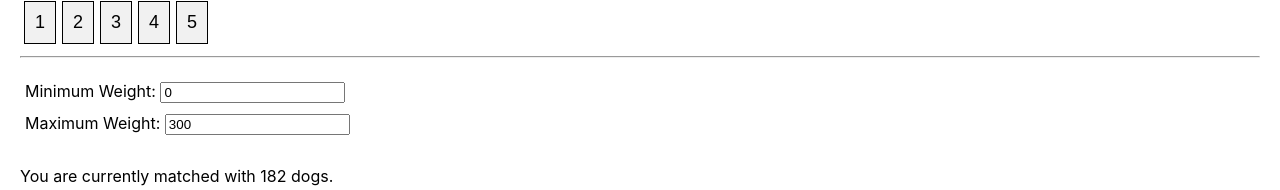
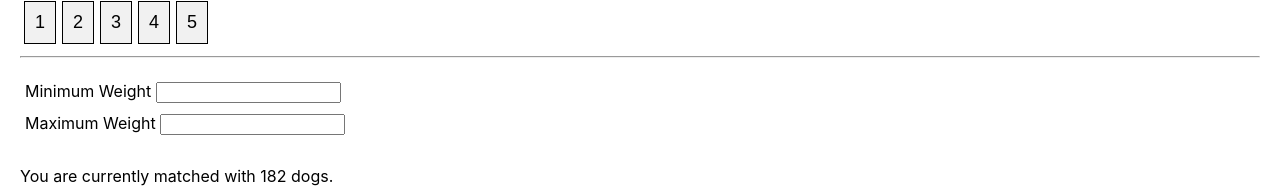
Before and after one commit to dmegbert/react-findapet, a React (Create React App) app: page / in a window 1280 px wide. Shown: the part 822-1012 px from the top of the page. Built offline with nearby package versions, Linux system fonts and the light colour scheme.

Commit message:
All the hooks are working

```diff
--- a/package.json
+++ b/package.json
@@ -3,7 +3,7 @@
   "version": "0.1.0",
   "private": true,
   "dependencies": {
-    "axios": "^0.18.0",
+    "axios": "^0.18.1",
     "prettier": "^1.18.2",
     "react": "^16.8.4",
     "react-dom": "^16.8.4",
--- a/src/App.js
+++ b/src/App.js
@@ -81,76 +81,52 @@ let myAnswers = [
   },
 ]
 
-function setInitialAnswers(questions) {
-  let initialAnswers = []
-  for (let i = 0; i < questions.length; i++) {
-    let answer = {
-      1: false,
-      2: false,
-      3: false,
-      4: false,
-      5: false,
-    }
-    initialAnswers = initialAnswers.concat(answer)
-  }
-  return initialAnswers
+// function setInitialAnswers(questions) {
+//   let initialAnswers = []
+//   for (let i = 0; i < questions.length; i++) {
+//     let answer = {
+//       1: false,
+//       2: false,
+//       3: false,
+//       4: false,
+//       5: false,
+//     }
+//     initialAnswers = initialAnswers.concat(answer)
+//   }
+//   return initialAnswers
+// }
+
+const WeightMinAndMax = ({ label, weight, name, onChange }) => {
+
+  return (
+    <div>
+      <label>{label} </label>
+      <input
+        //value={weight}
+        type="number"
+        pattern="[0-9]*"
+        name={name}
+        onChange={onChange}
+      />
+    </div>
+  )
 }
 
 const App = () => {
-  const [{ minimum, maximum }, setWeight] = useState({
-    minimum: 0,
-    maximum: 300,
-  })
-  const [questions, setQuestions] = useState(myQuestions)
+  const [minimum, setWeightMinimum] = useState(0)
+  const [maximum, setWeightMaximum] = useState(300)
+  const [questions] = useState(myQuestions)
   const [answers, setAnswers] = useState(myAnswers)
-  //const initialAnswers = setInitialAnswers(myQuestions)
   const [breeds, setBreedInfo] = useState(null)
   const [breedCount, setBreedCount] = useState(182)
   const [showAllBreeds, setShowAllBreeds] = useState(false)
   const [showSingleBreedInfo, setShowSingleBreedInfo] = useState(false)
   const [singleBreedId, setSingleBreedId] = useState(null)
+  const [fetchData, setFetchData] = useState(false)
 
-  // useEffect(() => {
-  //
-  //     const weight = { minimum: 1, maximum: 300 }
-  //     const data = {
-  //       answers,
-  //       weight,
-  //     }
-  //     console.log(answers)
-  //     debugger
-  //
-  //     axios
-  //       .post(`${process.env.REACT_APP_BASE_URL}/dog/breed_count`, { data })
-  //       .then(res => {
-  //         setBreedInfo(res.data)
-  //         setBreedCount(Object.keys(res.data).length)
-  //       })
-  //       .catch(error => {
-  //         console.log(error)
-  //       })
-//
-      //   function getTenRandomBreeds(breeds) {
-      //   let tenBreeds = {}
-      //   let keys = Object.keys(breeds)
-      //   keys = shuffle(keys)
-      //   keys = keys.slice(0, 10)
-      //
-      //   for (let i = 0; i < 10; i++) {
-      //     tenBreeds[keys[i]] = breeds[keys[i]]
-      //   }
-      //
-      //   return tenBreeds
-      // }
+  useEffect(() => {
 
-      // if (breeds && !showAllBreeds && breedCount >= 10) {
-      //   let tenRandomBreeds = getTenRandomBreeds(breeds)
-      //   setBreedInfo(tenRandomBreeds)
-      // }
-  //   }, [breeds, breedCount, answers],
-  // )
-
-  function handleGetBreedCount() {
+    if (fetchData) {
       const weight = { minimum: minimum, maximum: maximum }
       const data = {
         answers,
@@ -160,13 +136,27 @@ const App = () => {
       axios
         .post(`${process.env.REACT_APP_BASE_URL}/dog/breed_count`, { data })
         .then(res => {
+          if (showAllBreeds) {
             setBreedInfo(res.data)
+          } else {
+            setBreedInfo(limitBreedsShown(res.data))
+          }
           setBreedCount(Object.keys(res.data).length)
         })
         .catch(error => {
           console.log(error)
         })
     }
+  }, [answers, minimum, maximum, showAllBreeds])
+
+  function limitBreedsShown(breedData) {
+    let tenBreeds = breedData
+    if (breedData && Object.keys(breedData).length >= 10) {
+      tenBreeds = getTenRandomBreeds(breedData)
+    }
+    return tenBreeds
+  }
+
 
   function getTenRandomBreeds(breeds) {
     let tenBreeds = {}
@@ -182,21 +172,14 @@ const App = () => {
   }
 
   function handleChangeWeightMinimum(event) {
-    setWeight({
-      minimum: parseFloat(event.target.value),
-      maximum: maximum,
-    })
-    handleGetBreedCount()
+    setWeightMinimum(parseFloat(event.target.value))
+    setFetchData(true)
   }
 
   function handleChangeWeightMaximum(event) {
-    setWeight({
-      maximum: parseFloat(event.target.value),
-      minimum: minimum,
-    })
-    handleGetBreedCount()
+    setWeightMaximum(parseFloat(event.target.value))
+    setFetchData(true)
   }
-
 
   function getBreedItems(breeds) {
     let items = []
@@ -224,34 +207,6 @@ const App = () => {
     return items
   }
 
-//   const getTenRandomBreeds = useCallback(
-//   () => {
-//     let tenBreeds = {}
-//     let keys = Object.keys(breeds)
-//     keys = shuffle(keys)
-//     keys = keys.slice(0, 10)
-//
-//     for (let i = 0; i < 10; i++) {
-//       tenBreeds[keys[i]] = breeds[keys[i]]
-//     }
-//
-//     return tenBreeds
-//   },
-//   [breeds],
-// );
-
-  // function getTenRandomBreeds(breeds) {
-  //   let tenBreeds = {}
-  //   let keys = Object.keys(breeds)
-  //   keys = shuffle(keys)
-  //   keys = keys.slice(0, 10)
-  //
-  //   for (let i = 0; i < 10; i++) {
-  //     tenBreeds[keys[i]] = breeds[keys[i]]
-  //   }
-  //
-  //   return tenBreeds
-  // }
 
   function shuffle(array) {
     let currentIndex = array.length,
@@ -270,13 +225,14 @@ const App = () => {
   }
 
   function handleQuestionBoxClick(checkboxValue, question) {
-    let newAnswers = answers
+    let newAnswers = answers.slice()
     newAnswers[question.id][checkboxValue] = !newAnswers[question.id][checkboxValue]
     setAnswers(newAnswers)
-    handleGetBreedCount()
+    setFetchData(true)
   }
 
   const breedItems = getBreedItems(breeds)
+
   const questionItems = questions.map(question => {
     return (
       <Question
@@ -289,6 +245,10 @@ const App = () => {
     )
   })
 
+  function toggleShowSingleBreedInfo() {
+    setShowSingleBreedInfo(false)
+  }
+
   return (
     <div className="App">
       <div>
@@ -299,25 +259,16 @@ const App = () => {
         <div>
           {questionItems}
           <div>
-            <div>
-              <label>Minimum Weight: </label>
-              <input
-                value={minimum}
-                type="number"
-                pattern="[0-9]*"
-                name="weightMinimum"
-                onChange={handleChangeWeightMinimum}
+            <WeightMinAndMax
+              name={'weightMinimum'}
+              label={'Minimum Weight'}
+              onChange={(e) => handleChangeWeightMinimum(e)}
             />
-            </div>
-            <div>
-              <label>Maximum Weight: </label>
-              <input
-                type="number"
-                value={maximum}
-                pattern="[0-9]*"
+            <WeightMinAndMax
+              name={'weightMaximum'}
+              label={'Maximum Weight'}
               onChange={handleChangeWeightMaximum}
             />
-            </div>
           </div>
           <BreedCount breedCount={breedCount}/>
           <hr/>
@@ -336,6 +287,7 @@ const App = () => {
       {showSingleBreedInfo && (
         <SingleBreed
           singleBreedId={singleBreedId}
+          toggleShowSingleBreedInfo={toggleShowSingleBreedInfo}
         />
       )}
     </div>
--- a/src/components/SingleBreed.js
+++ b/src/components/SingleBreed.js
@@ -1,8 +1,21 @@
-import React, {useState, useEffect} from 'react'
+import React, { useEffect, useState } from 'react'
 import { BackToResultsButton, Stars } from './index'
 import axios from 'axios'
 
-const SingleBreed = ({ singleBreedId }) => {
+const DogImage = ({imageId, altName}) => {
+
+  return (
+    <div>
+      <img
+        src={`./img/dog-${imageId}.jpg`}
+        alt={altName}
+      />
+    </div>
+  )
+}
+
+
+const SingleBreed = ({ singleBreedId, toggleShowSingleBreedInfo }) => {
   const [showFullHistory, setShowFullHistory] = useState(false)
   const [showFullPersonality, setShowFullPersonality] = useState(false)
   const [showFullDescription, setShowFullDescription] = useState(false)
@@ -27,72 +40,67 @@ const SingleBreed = ({ singleBreedId }) => {
       })
   }
 
-  function resetSingleBreedInfo() {
-    setSingleBreedInfo({ singleBreedInfo: null, showSingleBreedInfo: false })
-  }
-
-
   if (singleBreedInfo) {
     return (
       <div>
+        <DogImage
+          imageId={singleBreedInfo['id']}
+          altName={singleBreedInfo['name']}
+        />
         <div>
-        <img
-          src={`./img/dog-${singleBreedInfo['id']}.jpg`}
-          alt={`${singleBreedInfo['name']}`}
-        />
           <h2>{singleBreedInfo['name']}</h2>
         </div>
         <div>
-        <BackToResultsButton onClick={() => resetSingleBreedInfo()} />
+          <BackToResultsButton onClick={toggleShowSingleBreedInfo}/>
         </div>
         <div>
           <p>
             <strong>Energy Level: </strong>
-          <Stars solidStars={singleBreedInfo['energy_level']} />
+            <Stars solidStars={singleBreedInfo['energy_level']}/>
           </p>
           <p>
             <strong>Playfulness: </strong>
-          <Stars solidStars={singleBreedInfo['playfulness']} />
+            <Stars solidStars={singleBreedInfo['playfulness']}/>
           </p>
           <p>
             <strong>Friendliness to Dogs: </strong>
-          <Stars solidStars={singleBreedInfo['friendliness_to_dogs']} />
+            <Stars solidStars={singleBreedInfo['friendliness_to_dogs']}/>
           </p>
           <p>
             <strong>Friendliness to Other Pets: </strong>
-          <Stars solidStars={singleBreedInfo['friendliness_to_other_pets']} />
+            <Stars solidStars={singleBreedInfo['friendliness_to_other_pets']}/>
           </p>
           <p>
             <strong>Friendliness to New People: </strong>
-          <Stars solidStars={singleBreedInfo['friendliness_to_strangers']} />
+            <Stars solidStars={singleBreedInfo['friendliness_to_strangers']}/>
           </p>
           <p>
             <strong>Ease of Training: </strong>
-          <Stars solidStars={singleBreedInfo['ease_of_training']} />
+            <Stars solidStars={singleBreedInfo['ease_of_training']}/>
           </p>
           <p>
             <strong>Grooming Needs: </strong>
-          <Stars solidStars={singleBreedInfo['grooming_requirements']} />
+            <Stars solidStars={singleBreedInfo['grooming_requirements']}/>
           </p>
           <p>
             <strong>Exercise Needs: </strong>
-          <Stars solidStars={singleBreedInfo['exercise_requirements']} />
+            <Stars solidStars={singleBreedInfo['exercise_requirements']}/>
           </p>
           <p>
             <strong>Affection Level: </strong>
-          <Stars solidStars={singleBreedInfo['affection_level']} />
+            <Stars solidStars={singleBreedInfo['affection_level']}/>
           </p>
           <p>
             <strong>Watchfulness: </strong>
-          <Stars solidStars={singleBreedInfo['watchfulness']} />
+            <Stars solidStars={singleBreedInfo['watchfulness']}/>
           </p>
           <p>
             <strong>Heat Sensitivity: </strong>
-          <Stars solidStars={singleBreedInfo['heat_sensitivity']} />
+            <Stars solidStars={singleBreedInfo['heat_sensitivity']}/>
           </p>
           <p>
             <strong>Vocality: </strong>
-          <Stars solidStars={singleBreedInfo['vocality']} />
+            <Stars solidStars={singleBreedInfo['vocality']}/>
           </p>
           <p>
             <strong>Weight: </strong>
@@ -144,11 +152,11 @@ const SingleBreed = ({ singleBreedId }) => {
           </p>
         </div>
         <div>
-        <BackToResultsButton onClick={() => resetSingleBreedInfo()} />
+          <BackToResultsButton onClick={toggleShowSingleBreedInfo}/>
         </div>
       </div>
-  )}
-  else {
+    )
+  } else {
     return (
       <div>Loading</div>
     )
```
Lines whose indentation alone changed are shown as unchanged.
